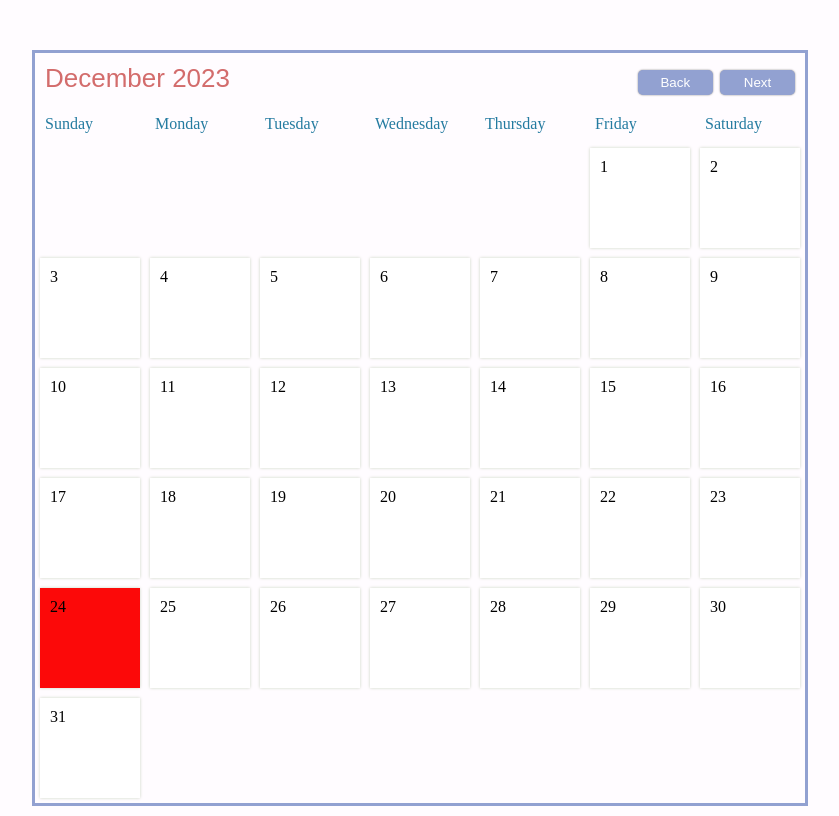
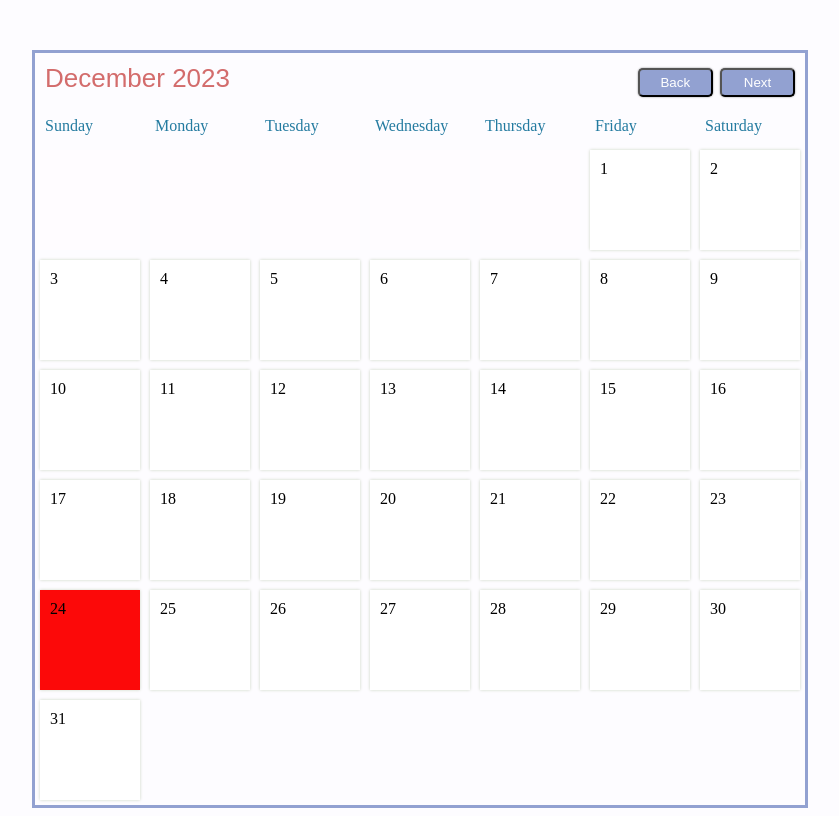
Before and after one commit to BartequaBlackmon/calendar_app, a plain HTML site: page index.html in a window 1280 px wide. Shown: the whole page, without its empty margins (220-1059 px from the left). Drawn offline with Linux system fonts and the light colour scheme.

Commit message:
updating files

```diff
--- a/assets/style.css
+++ b/assets/style.css
@@ -2,13 +2,13 @@ body {
     display: flex;
     margin-top: 50px;
     justify-content: center;
-    background-color: #FFFCFF;
+    background-color: #fdfcff;
   }
   button {
     width: 75px;
     cursor: pointer;
     box-shadow: 0px 0px 2px gray;
-    border: none;
+    border-spacing: solid;
     outline: none;
     padding: 5px;
     border-radius: 5px;
```
